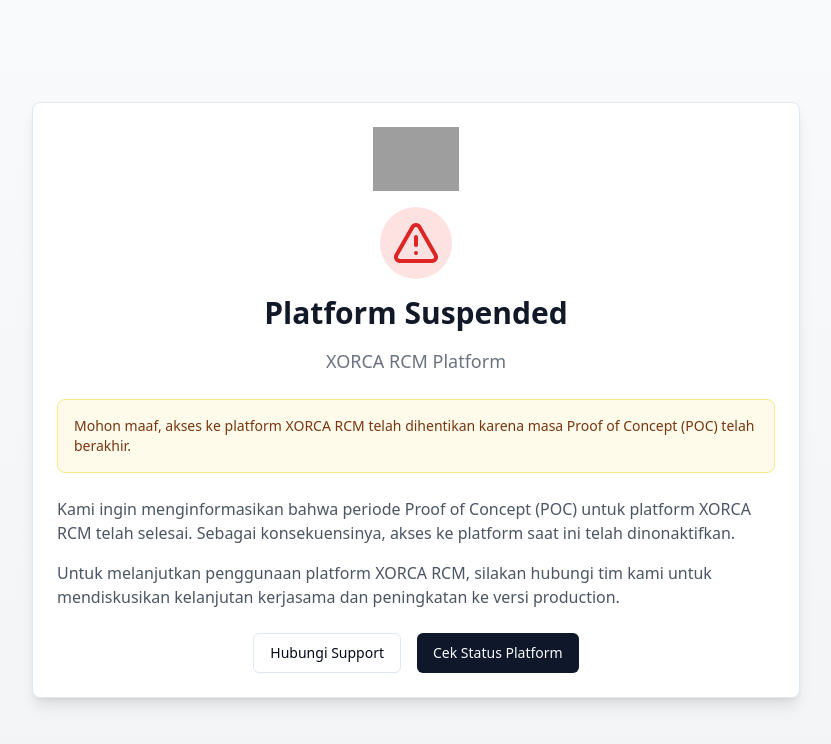
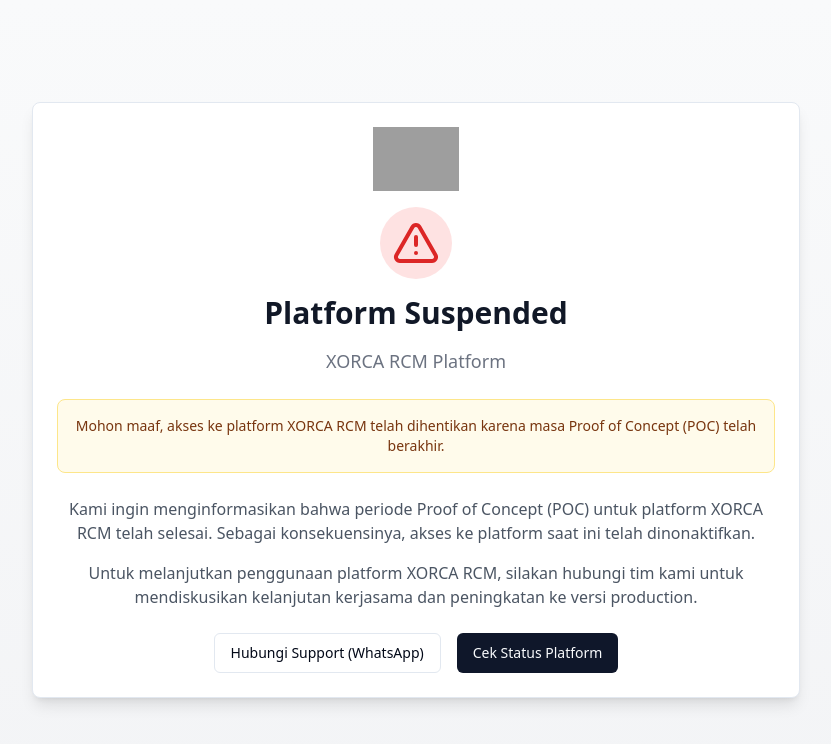
Before and after one commit to moersito/lov-sml-xrcm-smu, a React (Vite) app: page / in a window 1280 px wide. Shown: the top 744 px of the page, without its empty margins (224-1055 px from the left). Built offline with nearby package versions, Linux system fonts and the light colour scheme; grey boxes are pictures that could not be loaded.

Commit message:
Center content and update support number
Updated the layout to center-align all elements on the page. Changed the support number to direct users to the WhatsApp number +62 812-3339-3913.
[skip gpt_engineer]

```diff
--- a/src/pages/Index.tsx
+++ b/src/pages/Index.tsx
@@ -4,6 +4,10 @@ import { Alert, AlertDescription } from "@/components/ui/alert";
 import { Button } from "@/components/ui/button";
 
 const Index = () => {
+  const handleWhatsAppSupport = () => {
+    window.open('https://wa.me/6281233393913', '_blank');
+  };
+
   return (
     <div className="min-h-screen flex items-center justify-center bg-gradient-to-b from-gray-50 to-gray-100 p-4">
       <Card className="max-w-3xl w-full shadow-lg">
@@ -20,7 +24,7 @@ const Index = () => {
           <p className="text-gray-500 text-lg">XORCA RCM Platform</p>
         </CardHeader>
 
-        <CardContent className="space-y-6">
+        <CardContent className="space-y-6 text-center">
           <Alert className="bg-amber-50 border-amber-200">
             <AlertDescription className="text-amber-900">
               Mohon maaf, akses ke platform XORCA RCM telah dihentikan karena masa Proof of Concept (POC) telah berakhir.
@@ -40,8 +44,8 @@ const Index = () => {
         </CardContent>
 
         <CardFooter className="flex flex-col space-y-4 sm:flex-row sm:space-y-0 sm:space-x-4 justify-center">
-          <Button variant="outline">
-            Hubungi Support
+          <Button variant="outline" onClick={handleWhatsAppSupport}>
+            Hubungi Support (WhatsApp)
           </Button>
           <Button>
             Cek Status Platform
```
